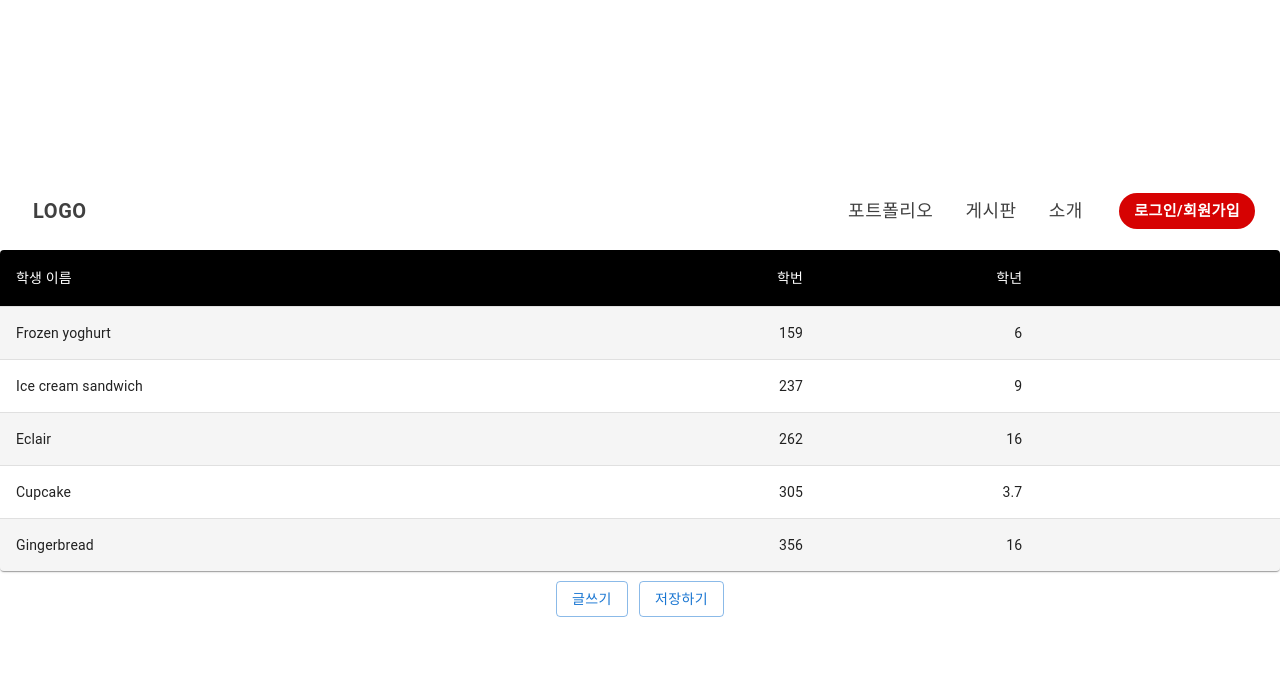
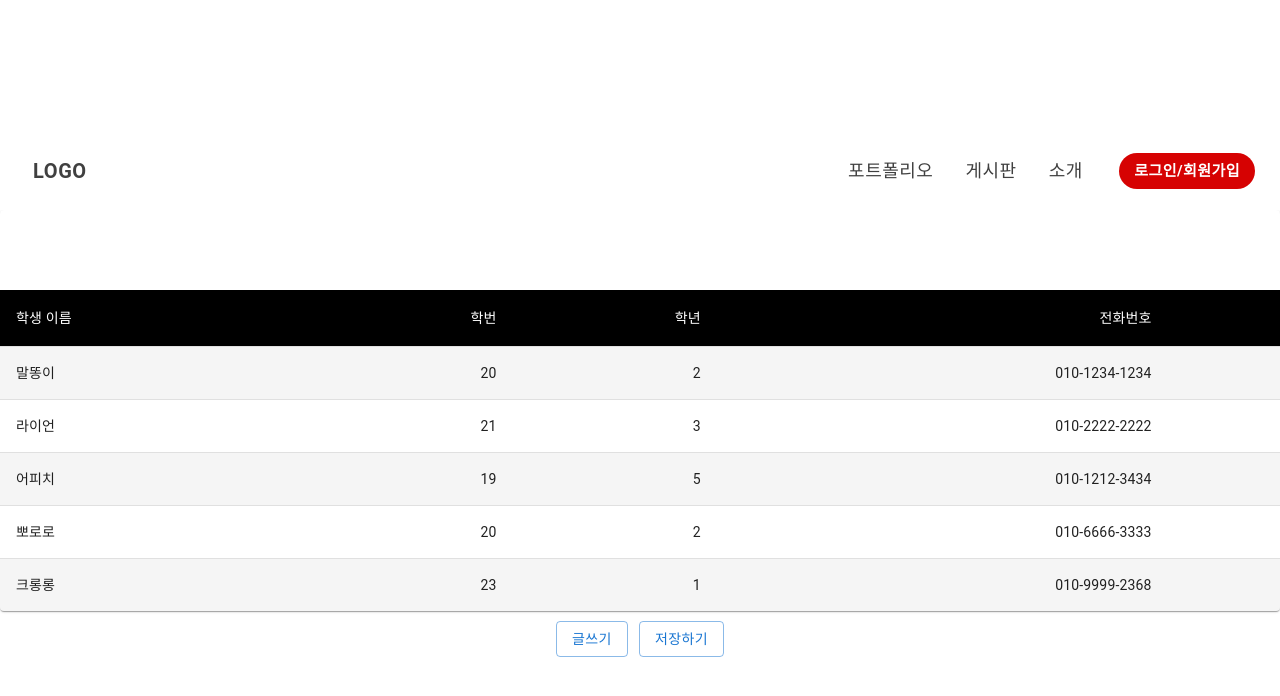
Before and after one commit to costar011/ssc, a React (Vite) app: page /boardlist in a window 1280 px wide. Shown: the top 696 px of the page. Built offline with nearby package versions, Linux system fonts and the light colour scheme.

Commit message:
boardlist

```diff
--- a/src/pages/BoardList.tsx
+++ b/src/pages/BoardList.tsx
@@ -1,4 +1,3 @@
-import * as React from "react";
 import { styled } from "@mui/material/styles";
 import Table from "@mui/material/Table";
 import TableBody from "@mui/material/TableBody";
@@ -66,18 +65,18 @@ function createData(
   name: string,
   Departmentnumber: number,
   grade: number,
-  carbs: number,
+  phonenumber: string,
   protein: number
 ) {
-  return { name, Departmentnumber, grade, carbs, protein };
+  return { name, Departmentnumber, grade, phonenumber, protein };
 }
 
 const rows = [
-  createData("Frozen yoghurt", 159, 6.0, 24, 4.0),
-  createData("Ice cream sandwich", 237, 9.0, 37, 4.3),
-  createData("Eclair", 262, 16.0, 24, 6.0),
-  createData("Cupcake", 305, 3.7, 67, 4.3),
-  createData("Gingerbread", 356, 16.0, 49, 3.9),
+  createData("말똥이", 20, 2, "010-1234-1234", 4.0),
+  createData("라이언", 21, 3, "010-2222-2222", 4.3),
+  createData("어피치", 19, 5, "010-1212-3434", 6.0),
+  createData("뽀로로", 20, 2, "010-6666-3333", 4.3),
+  createData("크롱롱", 23, 1, "010-9999-2368", 3.9),
 ];
 
 const BoardList = () => {
@@ -95,13 +94,13 @@ const BoardList = () => {
       </div>
 
       <TableContainer component={Paper}>
-        <Table sx={{ minWidth: 700 }} aria-label="customized table">
+        <Table sx={{ minWidth: 600, marginTop: 10 }} aria-label="customized table">
           <TableHead>
             <TableRow>
               <StyledTableCell>학생 이름</StyledTableCell>
               <StyledTableCell align="right">학번</StyledTableCell>
               <StyledTableCell align="right">학년</StyledTableCell>
-              <StyledTableCell align="right"></StyledTableCell>
+              <StyledTableCell align="right">전화번호</StyledTableCell>
               <StyledTableCell align="right"></StyledTableCell>
             </TableRow>
           </TableHead>
@@ -113,7 +112,7 @@ const BoardList = () => {
                 </StyledTableCell>
                 <StyledTableCell align="right">{row.Departmentnumber}</StyledTableCell>
                 <StyledTableCell align="right">{row.grade}</StyledTableCell>
-                <StyledTableCell align="right">{}</StyledTableCell>
+                <StyledTableCell align="right">{row.phonenumber}</StyledTableCell>
                 <StyledTableCell align="right">{}</StyledTableCell>
               </StyledTableRow>
             ))}
```
